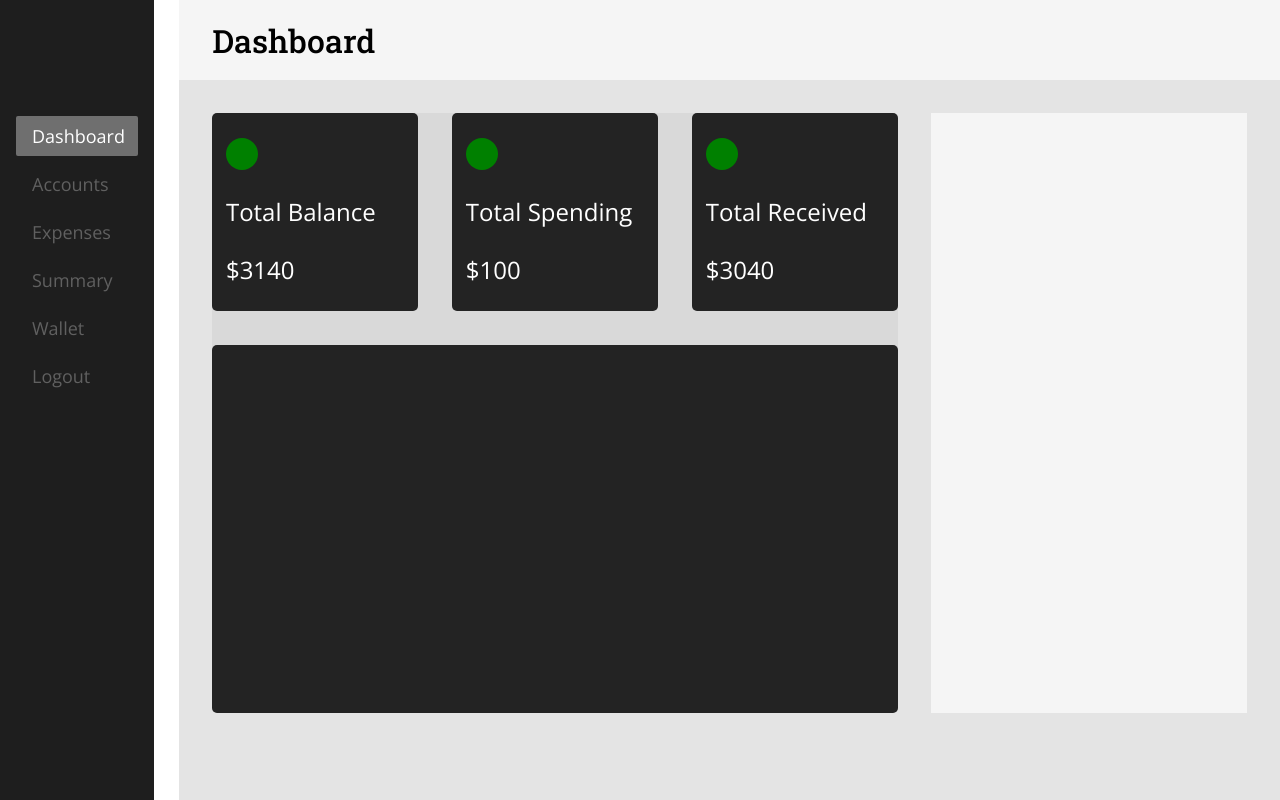
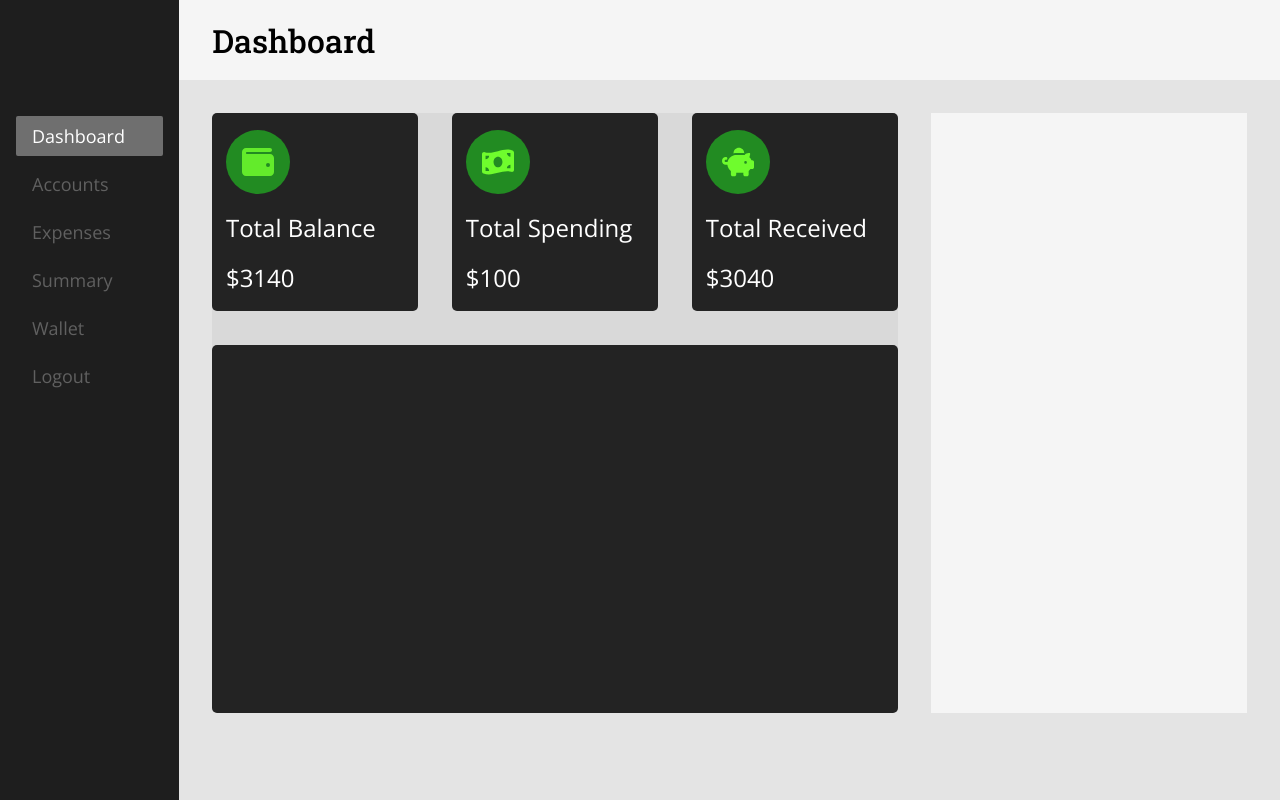
Before and after one commit to dhanraj-09/Expense-manager, a React (Vite) app in the folder frontend/: page /dashboard in a window 1280 px wide. Built offline with nearby package versions, Linux system fonts and the light colour scheme.

Commit message:
dashboard page in process

```diff
--- a/frontend/src/components/navbar.css
+++ b/frontend/src/components/navbar.css
@@ -4,7 +4,7 @@
     display: flex;
     flex-direction: column;
     margin: 0 0 0 0;
-    width: 12%;
+    width: 14%;
     background-color: #1E1E1E;
     /*padding: 1rem;*/
     position: fixed;
--- a/frontend/src/pages/Dashboard.jsx
+++ b/frontend/src/pages/Dashboard.jsx
@@ -21,7 +21,7 @@ function Dashboard()
                         </div>
                         <div className={"total-spending total"}>
                             <div className={"icon-total"}>
-                                <svg width={40} height={40} xmlns="http://www.w3.org/2000/svg"
+                                <svg width={400} height={400} xmlns="http://www.w3.org/2000/svg"
                                      viewBox="0 0 576 512">
                                     <path fill={"#6ffc2d"}
                                         d="M0 112.5L0 422.3c0 18 10.1 35 27 41.3c87 32.5 174 10.3 261-11.9c79.8-20.3 159.6-40.7 239.3-18.9c23 6.3 48.7-9.5 48.7-33.4l0-309.9c0-18-10.1-35-27-41.3C462 15.9 375 38.1 288 60.3C208.2 80.6 128.4 100.9 48.7 79.1C25.6 72.8 0 88.6 0 112.5zM288 352c-44.2 0-80-43-80-96s35.8-96 80-96s80 43 80 96s-35.8 96-80 96zM64 352c35.3 0 64 28.7 64 64l-64 0 0-64zm64-208c0 35.3-28.7 64-64 64l0-64 64 0zM512 304l0 64-64 0c0-35.3 28.7-64 64-64zM448 96l64 0 0 64c-35.3 0-64-28.7-64-64z"/>
--- a/frontend/src/pages/dashboard.css
+++ b/frontend/src/pages/dashboard.css
@@ -69,14 +69,14 @@
 
 .icon-total
 {
-    height: 2rem;
-    width: 2rem;
+    height: 4rem;
+    width: 4rem;
     padding: 1rem;
     display: flex;
     align-items: center;
     justify-content: center;
     border-radius: 50%;
-    background-color: green;
+    background-color: forestgreen;
 }
 
 .Overview
```
